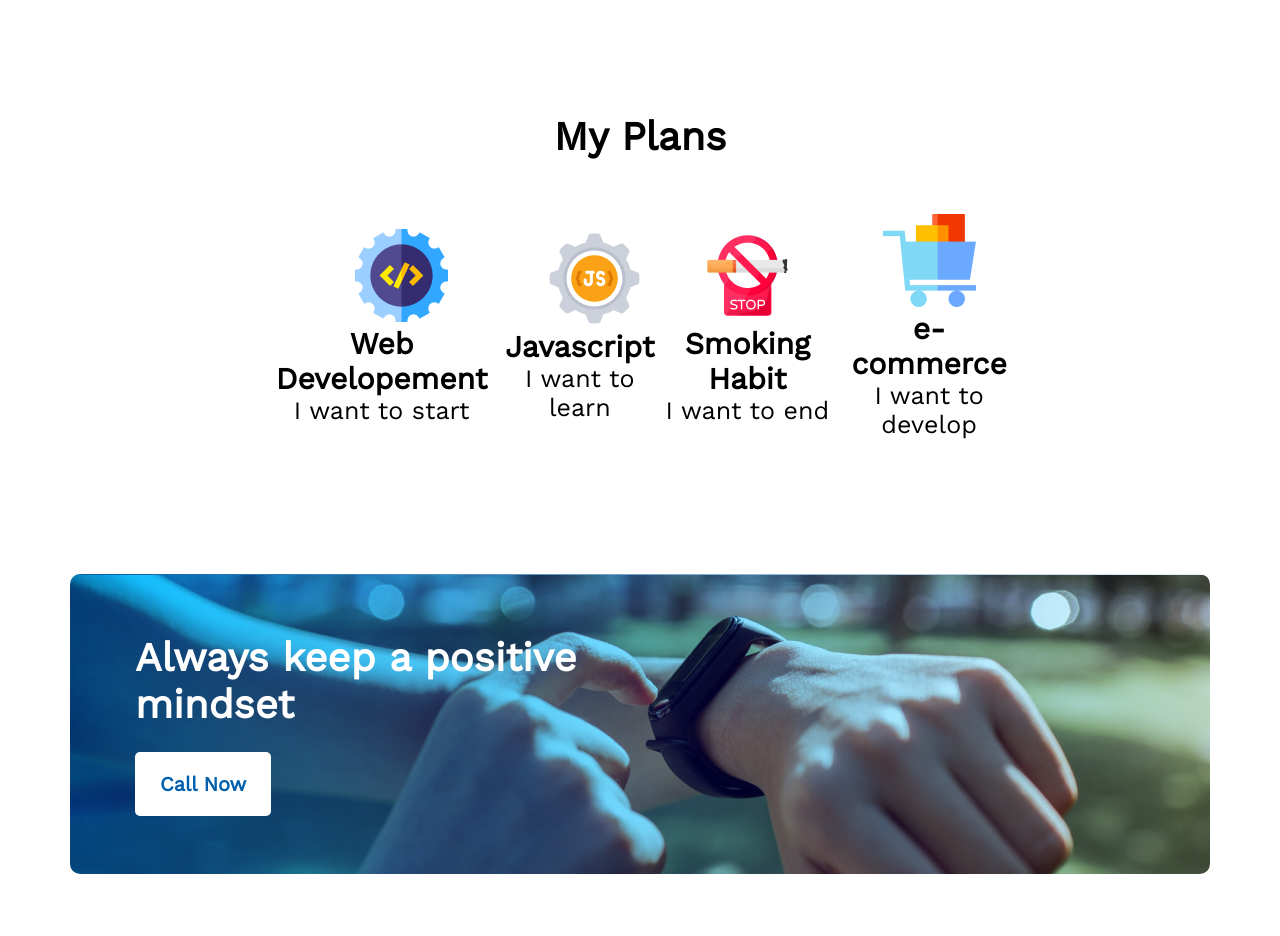
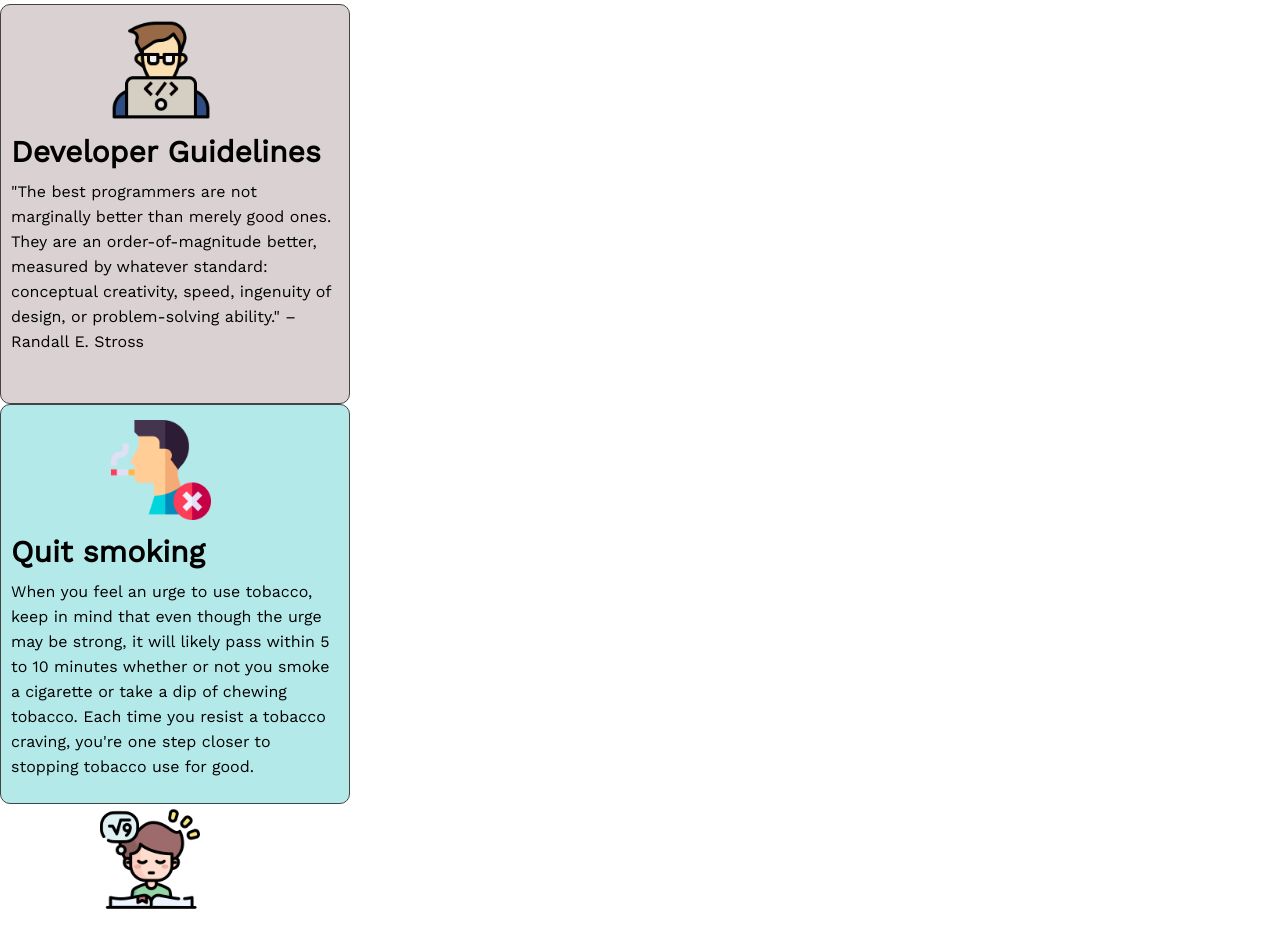
Before and after one commit to sakib-sarder/new-year-new-me, a plain HTML site: page index.html in a window 1280 px wide. Shown: the part 1659-2595 px from the top of the page. Drawn offline with nearby package versions, Linux system fonts and the light colour scheme.

Commit message:
adding some extra things but not totally

```diff
--- a/Styles/style.css
+++ b/Styles/style.css
@@ -96,8 +96,48 @@ img {
 .checked-info {
     padding-bottom: 14px;
 }
+/* End Previous Year Part */
+/* Extra Section Starts */
+#blogs-container{
 
-/* End Previous Year Part */
+}
+.blogs-box1{
+    height: 400px;
+    width: 350px;
+    padding: 10px;
+    border: 1px solid #444343;
+    border-radius: 10px;
+    background-color: #dad2d2;
+}
+.blogs-box2{
+    height: 400px;
+    width: 350px;
+    padding: 10px;
+    border: 1px solid #444343;
+    border-radius: 10px;
+    background-color: rgb(180, 233, 233);
+}
+.blogs-box3{
+    height: 400px;
+    width: 350px;
+    padding: 10px;
+    border: 1px solid #444343;
+    border-radius: 10px;
+}
+.blogs-img{
+    height: 100px;
+    width: 100px;
+    margin-bottom: 10px;
+    margin-left: 100px;
+}
+.blogs-box-title{
+    font-size: 30px;
+    padding-bottom: 10px;
+}
+.blogs-description{
+    line-height: 25px;
+}
+/* Extra Section End */
 .my-plan-heading {
     font-size: 40px;
     font-weight: 700;
--- a/index.html
+++ b/index.html
@@ -27,6 +27,7 @@
         </div>
     </header>
     <main>
+        <!-- Previous Year Section Starts -->
         <div id="previous-year">
             <div>
                 <img src="./images/person.png">
@@ -38,11 +39,11 @@
                     years old. Richard McClintock.</p>
                 <div class="check-parent">
                     <div class="cheked-icon">
-                        <img src="./images/icons/check.png"class="check-icon">
-                        <img src="./images/icons/check.png"class="check-icon">
-                        <img src="./images/icons/check.png"class="check-icon">
-                        <img src="./images/icons/check.png"class="check-icon">
-                        <img src="./images/icons/check.png"class="check-icon">
+                        <img src="./images/icons/check.png" class="check-icon">
+                        <img src="./images/icons/check.png" class="check-icon">
+                        <img src="./images/icons/check.png" class="check-icon">
+                        <img src="./images/icons/check.png" class="check-icon">
+                        <img src="./images/icons/check.png" class="check-icon">
                     </div>
                     <div class="checked-text">
                         <p class="checked-info">Contrary to popular belief, is not simply.</p>
@@ -54,7 +55,27 @@
                 </div>
             </div>
         </div>
-        <!-- My plans Section -->
+        <!-- Precious Year Section Ends -->
+        <!-- "Extra" Blogs Section Starts -->
+        <div id="blogs-container">
+            <div class="blogs-box1">
+                <img src="./images/icons/coding.png" class="blogs-img">
+                <h2 class="blogs-box-title">Developer Guidelines</h2>
+                <p class="blogs-description">"The best programmers are not marginally  better than merely good ones. They are an order-of-magnitude better, measured by whatever standard: conceptual creativity, speed, ingenuity of design, or problem-solving ability." – Randall E. Stross</p>
+            </div>
+            <div class="blogs-box2">
+                <img src="./images/icons/no-smoking.png" class="blogs-img">
+                <h2 class="blogs-box-title">Quit smoking</h2>
+                <p class="blogs-description">When you feel an urge to use tobacco, keep in mind that even though the urge may be strong, it will likely pass within 5 to 10 minutes whether or not you smoke a cigarette or take a dip of chewing tobacco. Each time you resist a tobacco craving, you're one step closer to stopping tobacco use for good.</p>
+            </div>
+            <div class="blogs-box">
+                <img src="./images/icons/study.png" class="blogs-img">
+                <h2 class="blogs-box-title"></h2>
+                <p class="blogs-description"></p>
+            </div>
+        </div>
+        <!-- "Extra" Blogs Section Ends -->
+        <!-- My plans Section Starts -->
         <h1 class="my-plan-heading">My Plans</h1>
         <div id="plan-box-container">
             <div class="plan-box">
@@ -78,7 +99,7 @@
                 <p>I want to develop</p>
             </div>
         </div>
-        <!-- My plan Section End -->
+        <!-- My Plan Section Ends -->
         <div id="contact-banner">
             <div class="contact-banner-title">
                 <h1>Always keep a positive <br>mindset</h1>
@@ -91,7 +112,8 @@
         <div class="footer-container">
             <div class="footer-left">
                 <h1 class="footer-left-title">Future</h1>
-                <p class="footer-left-subtitle">There are many variations of passages of Lorem Ipsum <br> available, but the majority have suffered alteration in some <br> form, by injected humour, or randomised words</p>
+                <p class="footer-left-subtitle">There are many variations of passages of Lorem Ipsum <br> available, but
+                    the majority have suffered alteration in some <br> form, by injected humour, or randomised words</p>
                 <p class="mail-address">Email : info@gmail.com</p>
                 <p class="contact-number">Phone : 01500 00 00 00</p>
                 <div class="footer-left-icon">
```
Also changed, not shown: images/icons/coding.png (added), images/icons/no-smoking.png (added), images/icons/study.png (added).
